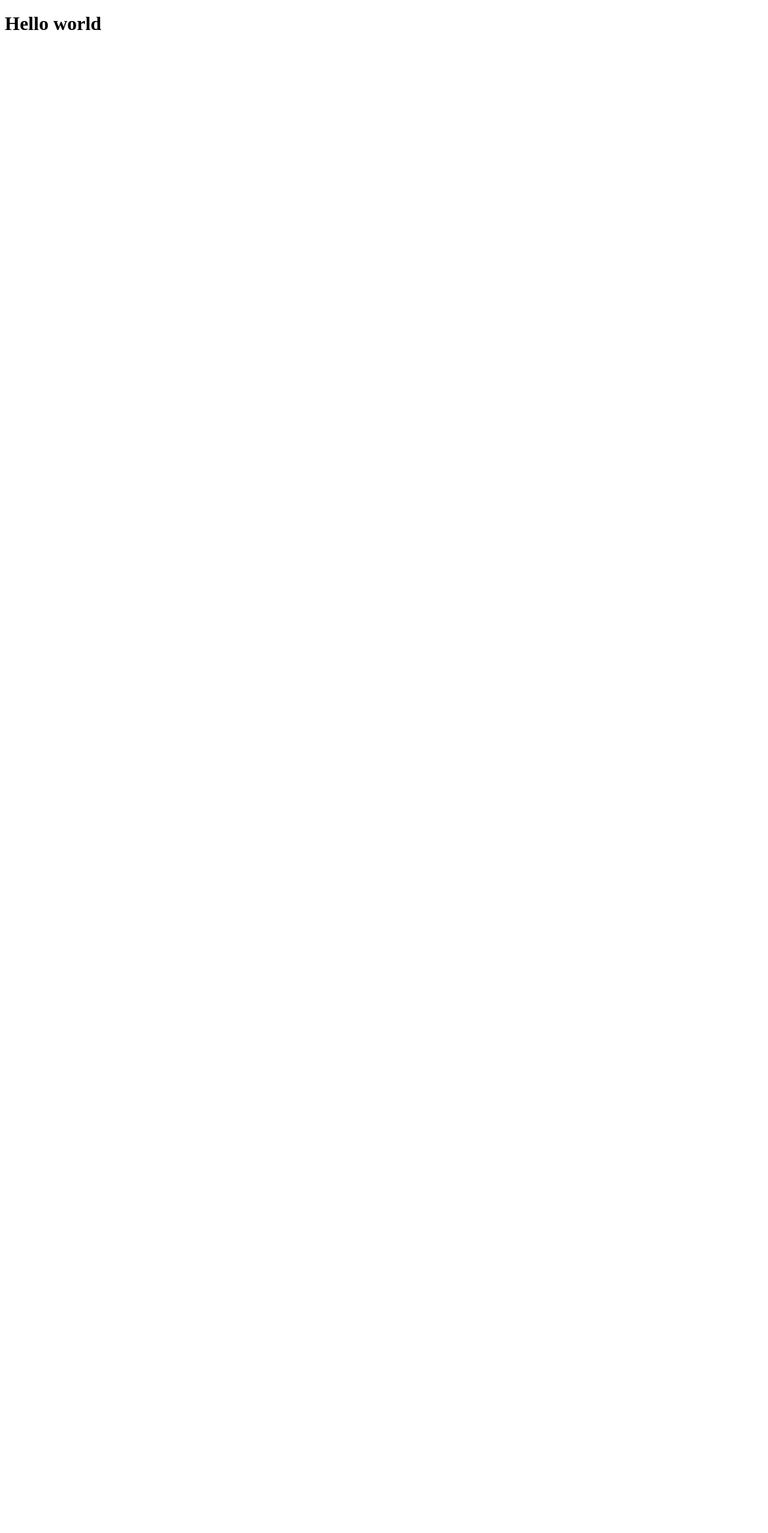
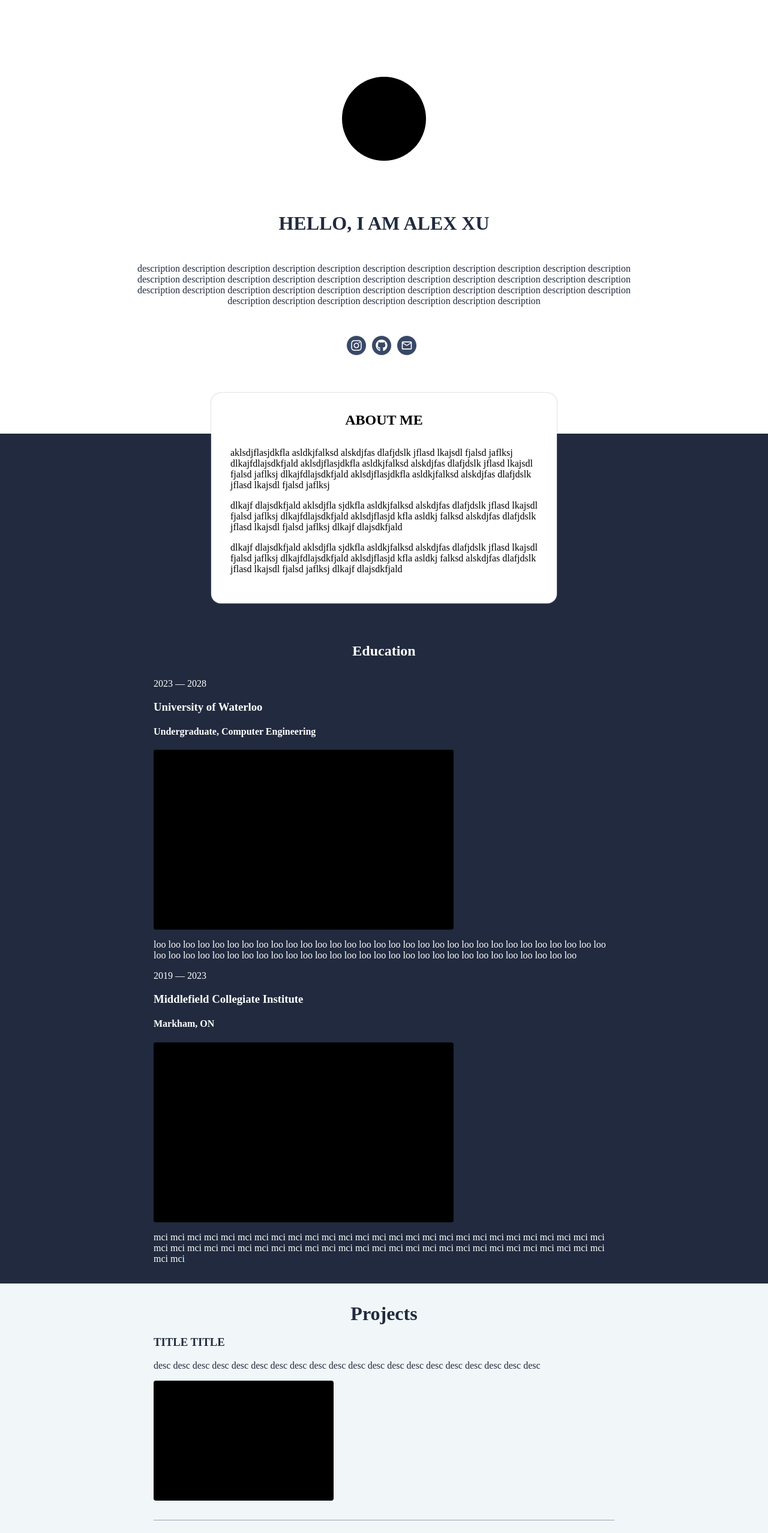
Before and after one commit to AlexZihaoXu/portfolio-2024, a React (Vite) app: page / in a window 1280 px wide. Shown: the top 2556 px of the page at 60% size. Before the commit the page ends 800 px from the top, so only its background shows below. Built offline with nearby package versions, Linux system fonts and the light colour scheme.

Commit message:
1/11/2024 2:53 AM

```diff
--- a/src/App.tsx
+++ b/src/App.tsx
@@ -1,7 +1,6 @@
 import './App.css'
+import {Main} from './pages/main/Main.tsx';
 
 export const App = () => {
-    return <div>
-        <h1>Hello world</h1>
-    </div>
+    return <Main/>
 }
--- a/src/index.css
+++ b/src/index.css
@@ -0,0 +1,6 @@
+body {
+    margin: 0;
+    background-color: white;
+}
+
+/*https://colorhunt.co/palette/f1f6f9394867212a3e9ba4b5*/
--- /dev/null
+++ b/src/pages/main/Main.tsx
@@ -0,0 +1,14 @@
+import {GreetingsSection} from './sections/GreetingsSection.tsx';
+import {AboutMeSection} from './sections/AboutMeSection.tsx';
+import {EducationSection} from './sections/EducationSection.tsx';
+import {ProjectsSection} from './sections/ProjectsSection.tsx';
+
+export const Main = () => {
+
+    return <>
+        <GreetingsSection/>
+        <AboutMeSection/>
+        <EducationSection/>
+        <ProjectsSection/>
+    </>
+}
--- /dev/null
+++ b/src/pages/main/sections/AboutMeSection.css
@@ -0,0 +1,23 @@
+.about-me-section {
+    background-color: #212A3E;
+    margin: 0;
+    translate: 0 2px;
+
+}
+
+.about-me-content {
+    background-color: white;
+    box-shadow: 0 0 2px #9BA4B5;
+    border-radius: 16px;
+    translate: 0 -68px;
+    width: calc(max(250px, 40vw));
+    margin: auto;
+    padding: 32px;
+
+
+}
+
+.about-me-content h2 {
+    text-align: center;
+    margin: 0 0 32px;
+}
--- /dev/null
+++ b/src/pages/main/sections/AboutMeSection.tsx
@@ -0,0 +1,21 @@
+import './AboutMeSection.css';
+
+export const AboutMeSection = () => {
+    return <div className={'about-me-section'}>
+        <div className="about-me-content">
+            <h2>ABOUT ME</h2>
+            <p>aklsdjflasjdkfla asldkjfalksd alskdjfas dlafjdslk jflasd lkajsdl fjalsd jaflksj dlkajfdlajsdkfjald
+                aklsdjflasjdkfla asldkjfalksd alskdjfas dlafjdslk jflasd lkajsdl fjalsd jaflksj dlkajfdlajsdkfjald
+                aklsdjflasjdkfla asldkjfalksd alskdjfas dlafjdslk jflasd lkajsdl fjalsd jaflksj</p>
+            <p> dlkajf dlajsdkfjald aklsdjfla sjdkfla asldkjfalksd alskdjfas dlafjdslk jflasd lkajsdl fjalsd jaflksj
+                dlkajfdlajsdkfjald aklsdjflasjd kfla asldkj falksd alskdjfas dlafjdslk jflasd lkajsdl fjalsd jaflksj
+                dlkajf
+                dlajsdkfjald</p>
+            <p> dlkajf dlajsdkfjald aklsdjfla sjdkfla asldkjfalksd alskdjfas dlafjdslk jflasd lkajsdl fjalsd jaflksj
+                dlkajfdlajsdkfjald aklsdjflasjd kfla asldkj falksd alskdjfas dlafjdslk jflasd lkajsdl fjalsd jaflksj
+                dlkajf
+                dlajsdkfjald</p>
+        </div>
+
+    </div>;
+};
--- /dev/null
+++ b/src/pages/main/sections/EducationSection.css
@@ -0,0 +1,25 @@
+.education-section {
+    background-color: #212A3E;
+    margin: 0;
+    color: white;
+    padding: 0 0 16px;
+
+}
+
+.education-section h2 {
+    text-align: center;
+    margin: 0 0 32px;
+}
+
+.education-section .education {
+    width: calc(max(300px, 60vw));
+    margin: auto;
+}
+
+.education-section .education .image {
+    background-color: black;
+    width: calc(min(max(300px, 60vw) - 32px, 500px));
+    height: calc(min(max(300px, 60vw) * .5, 300px));
+    border-radius: 4px;
+
+}
--- /dev/null
+++ b/src/pages/main/sections/EducationSection.tsx
@@ -0,0 +1,30 @@
+import './EducationSection.css';
+
+export const EducationSection = () => {
+    return <div className={'education-section'}>
+        <h2>Education</h2>
+        <div className="education">
+            <div className="time">2023 — 2028</div>
+            <h3>University of Waterloo</h3>
+            <h4>Undergraduate, Computer Engineering</h4>
+            <div className="image">
+
+            </div>
+            <p>loo loo loo loo loo loo loo loo loo loo loo loo loo loo loo loo loo loo loo loo loo loo loo loo loo loo
+                loo loo loo loo loo loo loo loo loo loo loo loo loo loo loo loo loo loo loo loo loo loo loo loo loo loo
+                loo loo loo loo loo loo loo loo </p>
+        </div>
+
+        <div className="education">
+            <div className="time">2019 — 2023</div>
+            <h3>Middlefield Collegiate Institute</h3>
+            <h4>Markham, ON</h4>
+            <div className="image">
+
+            </div>
+            <p>mci mci mci mci mci mci mci mci mci mci mci mci mci mci mci mci mci mci mci mci mci mci mci mci mci mci
+                mci mci mci mci mci mci mci mci mci mci mci mci mci mci mci mci mci mci mci mci mci mci mci mci mci mci
+                mci mci mci mci</p>
+        </div>
+    </div>;
+};
--- /dev/null
+++ b/src/pages/main/sections/GreetingsSection.css
@@ -0,0 +1,45 @@
+
+
+.greetings-section {
+    text-align: center;
+    padding-top: 128px;
+    margin: 0 15vw 128px;
+}
+
+.greetings-section .avatar {
+    width: 140px;
+    height: 140px;
+    background-color: black;
+    margin: 0 auto 86px;
+    border-radius: 50%;
+}
+
+
+.greetings-section h1 {
+    color: #212A3E;
+}
+
+.greetings-section p {
+    margin: 48px 0;
+    color: #212A3E;
+}
+
+.greetings-section .buttons-list {
+    display: flex;
+    justify-content: center;
+
+}
+
+.greetings-section .buttons-list .button {
+    font-size: 20px;
+    color: white;
+    background-color: #394867;
+    width: 32px;
+    height: 32px;
+    display: flex;
+    align-items: center;
+    justify-content: center;
+    border-radius: 50%;
+    border: 1px solid white;
+    margin-right: 8px;
+}
--- /dev/null
+++ b/src/pages/main/sections/GreetingsSection.tsx
@@ -0,0 +1,33 @@
+import './GreetingsSection.css';
+import {FaGithub, FaInstagram} from 'react-icons/fa';
+import {MdOutlineMailOutline} from 'react-icons/md';
+import {ReactNode} from 'react';
+
+const SocialMediaButton = (props: {
+    children: ReactNode
+}) => {
+    return <div className="button">
+        {props.children}
+    </div>;
+};
+
+
+export const GreetingsSection = () => {
+
+    return <div className="greetings-section">
+        <div className="avatar">
+
+        </div>
+        <h1>HELLO, I AM ALEX XU</h1>
+        <p>description description description description description description description description description
+            description description description description description description description description description
+            description description description description description description description description description
+            description description description description description description description description description
+            description description description description </p>
+        <div className="buttons-list">
+            <SocialMediaButton> <FaInstagram/> </SocialMediaButton>
+            <SocialMediaButton> <FaGithub/> </SocialMediaButton>
+            <SocialMediaButton> <MdOutlineMailOutline/> </SocialMediaButton>
+        </div>
+    </div>;
+};
--- /dev/null
+++ b/src/pages/main/sections/ProjectsSection.css
@@ -0,0 +1,26 @@
+.projects-section {
+    background-color: #F1F6F9;
+    padding: 32px 0;
+    color: #212A3E;
+}
+
+.projects-section h1 {
+    text-align: center;
+    margin: 0;
+
+}
+
+.projects-section .project {
+    width: calc(max(300px, 60vw));
+    margin: auto;
+
+    padding: 0 0 32px;
+    border-bottom: 1px solid #9BA4B5;
+}
+
+.projects-section .image {
+    background-color: black;
+    width: calc(min(max(200px, 50vw) - 32px, 300px));
+    height: calc(min(max(200px, 50vw) * .5, 200px));
+    border-radius: 4px;
+}
--- /dev/null
+++ b/src/pages/main/sections/ProjectsSection.tsx
@@ -0,0 +1,42 @@
+import './ProjectsSection.css';
+
+const Project = (props: {
+    preview_url?: string;
+    title: string,
+    description: string
+}) => {
+    return <div className={'project'}>
+        <h3>{props.title}</h3>
+        <p>{props.description}</p>
+        <div className="image">
+
+        </div>
+    </div>;
+};
+export const ProjectsSection = () => {
+    return <div className={'projects-section'}>
+        <h1>Projects</h1>
+
+        <Project
+            description={'desc desc desc desc desc desc desc desc desc desc desc desc desc desc desc desc desc desc desc desc '}
+            title={'TITLE TITLE'}
+        />
+        <Project
+            description={'desc desc desc desc desc desc desc desc desc desc desc desc desc desc desc desc desc desc desc desc '}
+            title={'TITLE TITLE'}
+        />
+        <Project
+            description={'desc desc desc desc desc desc desc desc desc desc desc desc desc desc desc desc desc desc desc desc '}
+            title={'TITLE TITLE'}
+        />
+        <Project
+            description={'desc desc desc desc desc desc desc desc desc desc desc desc desc desc desc desc desc desc desc desc '}
+            title={'TITLE TITLE'}
+        />
+        <Project
+            description={'desc desc desc desc desc desc desc desc desc desc desc desc desc desc desc desc desc desc desc desc '}
+            title={'TITLE TITLE'}
+        />
+
+    </div>;
+};
```
